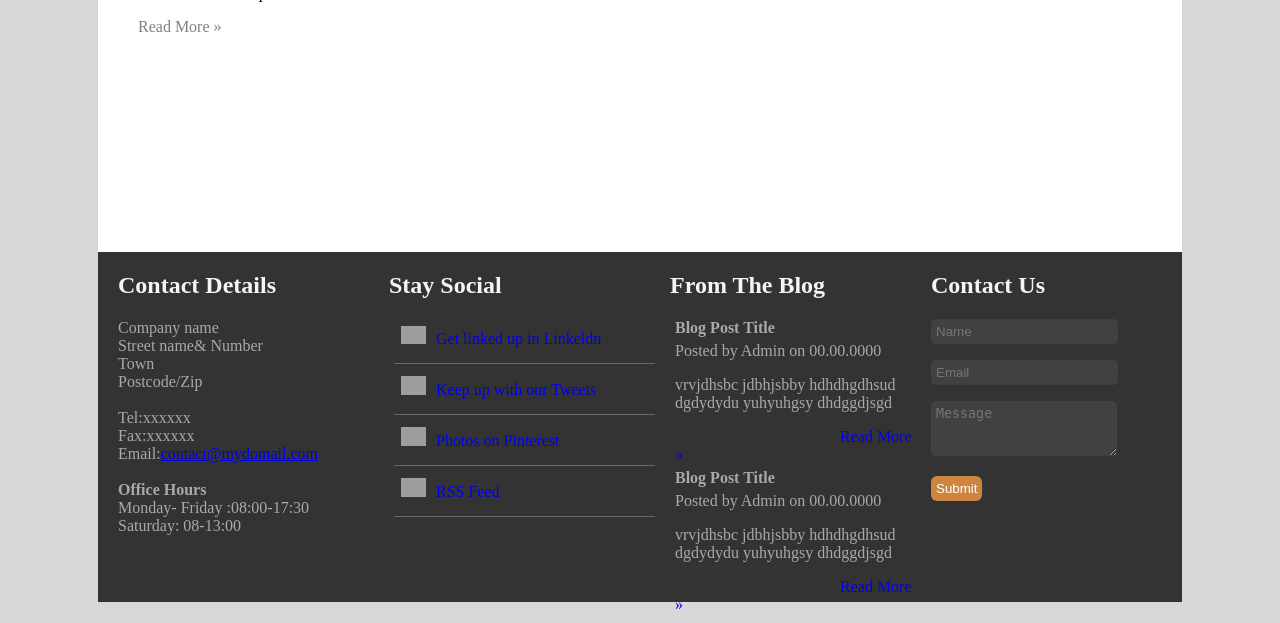
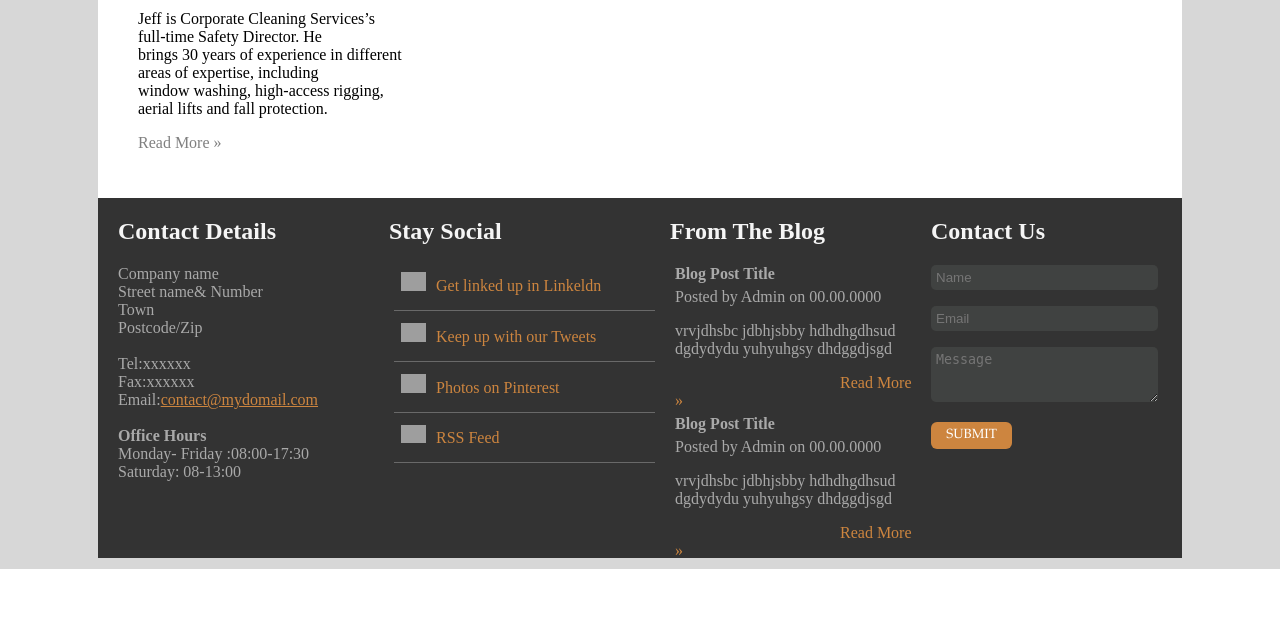
Before and after one commit to RetineCocaj/BI_19-20_Gr8, a PHP site: page / in a window 1280 px wide. Shown: the part 2352-2975 px from the top of the page. After the commit the page ends 2921 px from the top, so only its background shows below. Run offline with PHP 8.4, Linux system fonts and the light colour scheme; grey boxes are pictures that could not be loaded.

Commit message:
Update stilizimiCSS.css

```diff
--- a/stilizimiCSS.css
+++ b/stilizimiCSS.css
@@ -135,6 +135,7 @@
 #container #thirdpart{
     display:block;
     width:100%;
+    margin-left:20px;
     }
 
 #container #thirdpart #services{
@@ -192,7 +193,13 @@
 {
 	line-height: 30pt;
 
-	 padding-top:125px;
+	 padding-top:175px;
+
+}
+.Indonecteus ,
+.About{
+	margin-bottom:0;
+ margin-left:45px;
 
 }
 #Img figure
@@ -227,8 +234,8 @@
 div.wrapper{
     display:block;
     width:100%;
-    height: 350px;
-    margin:200px 0px 0px 0px;
+    height: 360px;
+    margin:30px 0px 0px 0px;
     padding:0;
     text-align:left;
     background-color:#333333;
@@ -249,6 +256,10 @@
     color: black;
 
 }
+.block a:link{
+	color:peru;
+}
+
 .block ul{
     margin: 0;
     padding:0;
@@ -301,9 +312,16 @@
     color: white;
     background-color: peru;
     border-radius: 6px;
-
+   width:30%;
+	text-transform:uppercase;
+	font-family:"Garamond";
+}
+hr{
+	margin:10px 50px 50px 50px;
+    border-top: 1px solid #999999;
 }
 input, text{
+	width:80%;
     padding: 5px;
     border-radius: 5px;
     background-color : #404241;
@@ -311,7 +329,7 @@
 
 }
 input, textarea{
-
+    width:80%;
      padding: 5px;
     border-radius: 5px;
     background-color : #404241;
```
